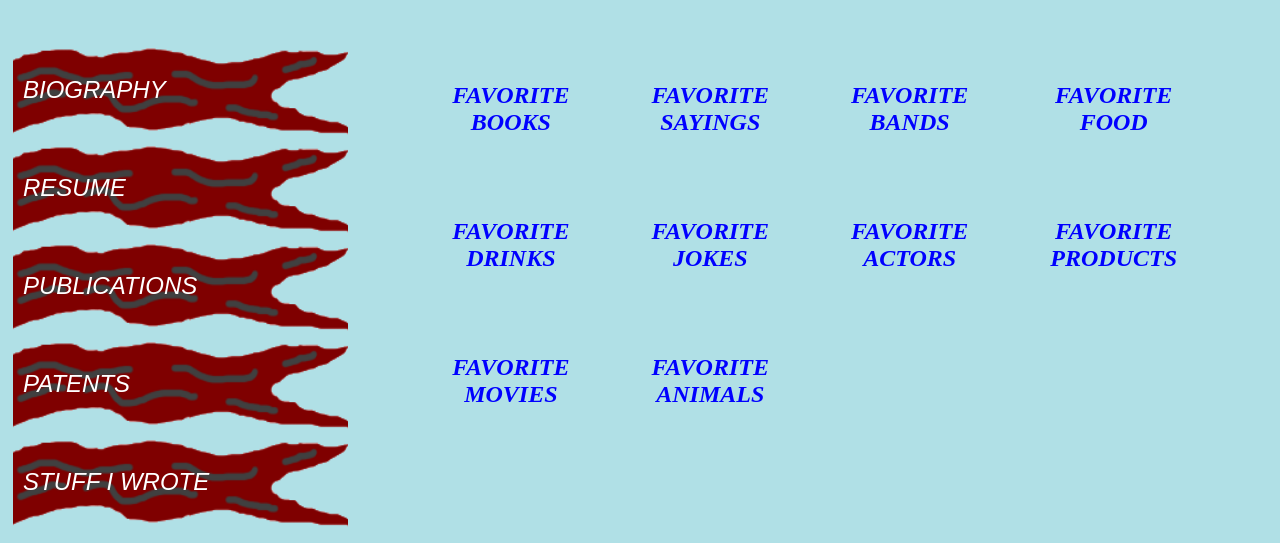
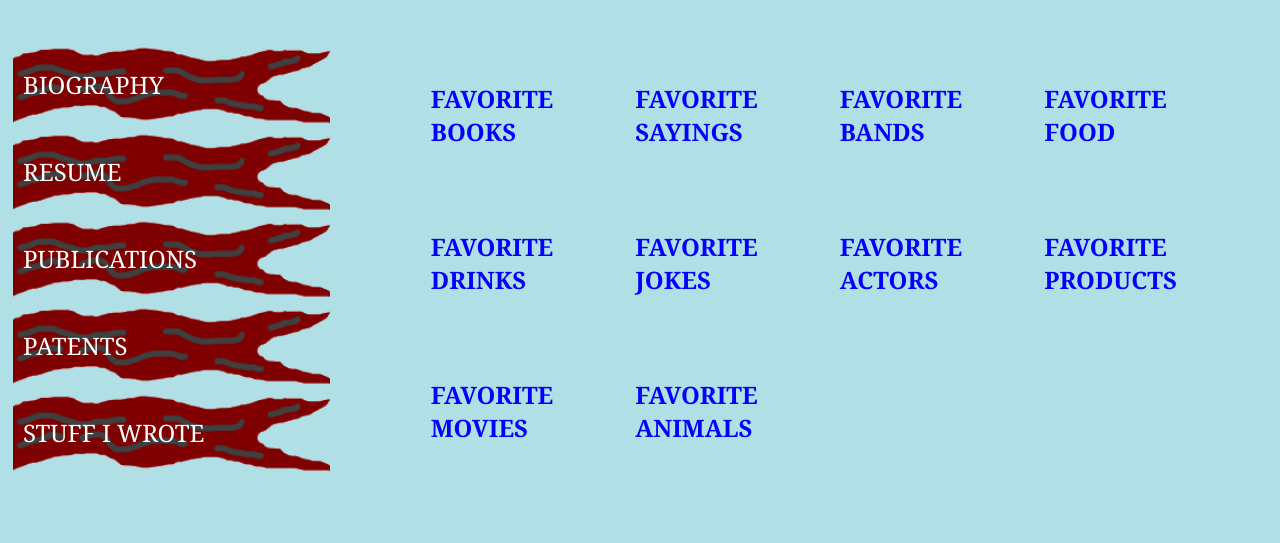
Before and after one commit to cagri-tanriover/cagri-tanriover.github.io, a plain HTML site: page index.html in a window 1280 px wide. Shown: the part 363-906 px from the top of the page. After the commit the page ends 860 px from the top, so only its background shows below. Drawn offline with Linux system fonts and the light colour scheme.

Commit message:
Added animated gif
Tried animated gif
Added hyperlink class for favorites and tags
Tweaked the color scheme a bit

```diff
--- a/index.html
+++ b/index.html
@@ -1,7 +1,8 @@
 <!DOCTYPE html>
 <html lang="en">
 <head>
-    <meta charset="UTF-8">
+	<!-- Following meta allows rescaling based on client device -->
+	<meta name="viewport" content="width=device-width, initial-scale=1.0" charset="UTF-8">
     <title>Cagri Tanriover Home Page</title>
 <style>
 body {background-color: powderblue;}
@@ -21,8 +22,17 @@ body {background-color: powderblue;}
 			background-repeat: no-repeat;
 			background-size: 100% 100%;
 			background-position: left center;
-			color: #F0FFFF;
+			color: white;
 		}
+
+	/* HYPERLINK CLASS DEFINITIONS. */
+	.hypLnk a {font-family:Georgia,serif; font-size: 24px; display: block; text-align: left;text-decoration:none;}
+	.hypLnk a:any-link {color: white;}
+	.hypLnk a:hover {font-weight:bold;}
+
+	.hypLnkFaves a {font-family:Georgia,serif; font-size: 24px; display: block; text-align: left;text-decoration:none;}
+	.hypLnkFaves a:any-link {color: blue;}
+	.hypLnkFaves a:hover {font-style: italic; color: red;}
 
 	/* VARIOUS TEXT CLASS DEFINITIONS FOLLOW */
 		.textStyle1 {
@@ -101,7 +111,8 @@ body {background-color: powderblue;}
 		}
 
 		.tagsTable td:hover{
-			background-image: url(images/tag_background_negative.png);
+			/* background-image: url(images/tag_background_negative.png); */
+			background-image: url(images/ct_thats_it_wtrmrk.gif);
 		}
 
 		/* favoritesTable DEFINITIONS FOLLOW */
@@ -124,15 +135,13 @@ body {background-color: powderblue;}
 			font-size: 24px;
 			font-family:Luminari;
 			font-weight: 900;
-			font-style: italic;
 		}
 
 		/* Define the hover highlight color for the table data class favoritesTable */
 		.favoritesTable td:hover{
-			background-color: #DC143C;
-			color: #F0FFFF;
+			/* background-color: #DC143C; */
+			color: red;
 		}
-
 
 </style>
 
@@ -176,30 +185,30 @@ body {background-color: powderblue;}
 			<tr>
 				<td>
 					<table class="tagsTable">
-						<tr><td class="cellBackground"><p class="cellTagText">BIOGRAPHY</p></td></tr>
-						<tr><td class="cellBackground"><p class="cellTagText">RESUME</p></td></tr>
-						<tr><td class="cellBackground"><p class="cellTagText">PUBLICATIONS</p></td></tr>
-						<tr><td class="cellBackground"><p class="cellTagText">PATENTS</p></td></tr>
-						<tr><td class="cellBackground"><p class="cellTagText">STUFF I WROTE</p></td></tr>
+						<tr><td class="cellBackground"><p class="hypLnk"><a href="https://www.google.com">BIOGRAPHY</a></p></td></tr>
+						<tr><td class="cellBackground"><p class="hypLnk"><a href="https://www.google.com">RESUME</a></p></td></tr>
+						<tr><td class="cellBackground"><p class="hypLnk"><a href="https://www.google.com">PUBLICATIONS</a></p></td></tr>
+						<tr><td class="cellBackground"><p class="hypLnk"><a href="https://www.google.com">PATENTS</a></p></td></tr>
+						<tr><td class="cellBackground"><p class="hypLnk"><a href="https://www.google.com">STUFF I WROTE</a></p></td></tr>
 					</table>
 				</td>
 				<td>
 					<table class="favoritesTable">
 					  <tr>
-						<td>FAVORITE BOOKS</td>
-						<td>FAVORITE SAYINGS</td>
-						<td>FAVORITE BANDS</td>
-						<td>FAVORITE FOOD</td>
+						<td class="hypLnkFaves"><a href="https://www.bbc.co.uk">FAVORITE BOOKS</a></td>
+						<td class="hypLnkFaves"><a href="https://www.bbc.co.uk">FAVORITE SAYINGS</a></td>
+						<td class="hypLnkFaves"><a href="https://www.bbc.co.uk">FAVORITE BANDS</a></td>
+						<td class="hypLnkFaves"><a href="https://www.bbc.co.uk">FAVORITE FOOD</a></td>
 					  </tr>
 					  <tr>
-						<td>FAVORITE DRINKS</td>
-						<td>FAVORITE JOKES</td>
-						<td>FAVORITE ACTORS</td>
-						<td>FAVORITE PRODUCTS</td>
+						<td class="hypLnkFaves"><a href="https://www.bbc.co.uk">FAVORITE DRINKS</a></td>
+						<td class="hypLnkFaves"><a href="https://www.bbc.co.uk">FAVORITE JOKES</a></td>
+						<td class="hypLnkFaves"><a href="https://www.bbc.co.uk">FAVORITE ACTORS</a></td>
+						<td class="hypLnkFaves"><a href="https://www.bbc.co.uk">FAVORITE PRODUCTS</a></td>
 					  </tr>
 					  <tr>
-						<td>FAVORITE MOVIES</td>
-						<td>FAVORITE ANIMALS</td>
+						<td class="hypLnkFaves"><a href="https://www.bbc.co.uk">FAVORITE MOVIES</a></td>
+						<td class="hypLnkFaves"><a href="https://www.bbc.co.uk">FAVORITE ANIMALS</a></td>
 						<td></td>
 						<td></td>
 					  </tr>
```
Also changed, not shown: images/ct_thats_it_wtrmrk.gif (added).
